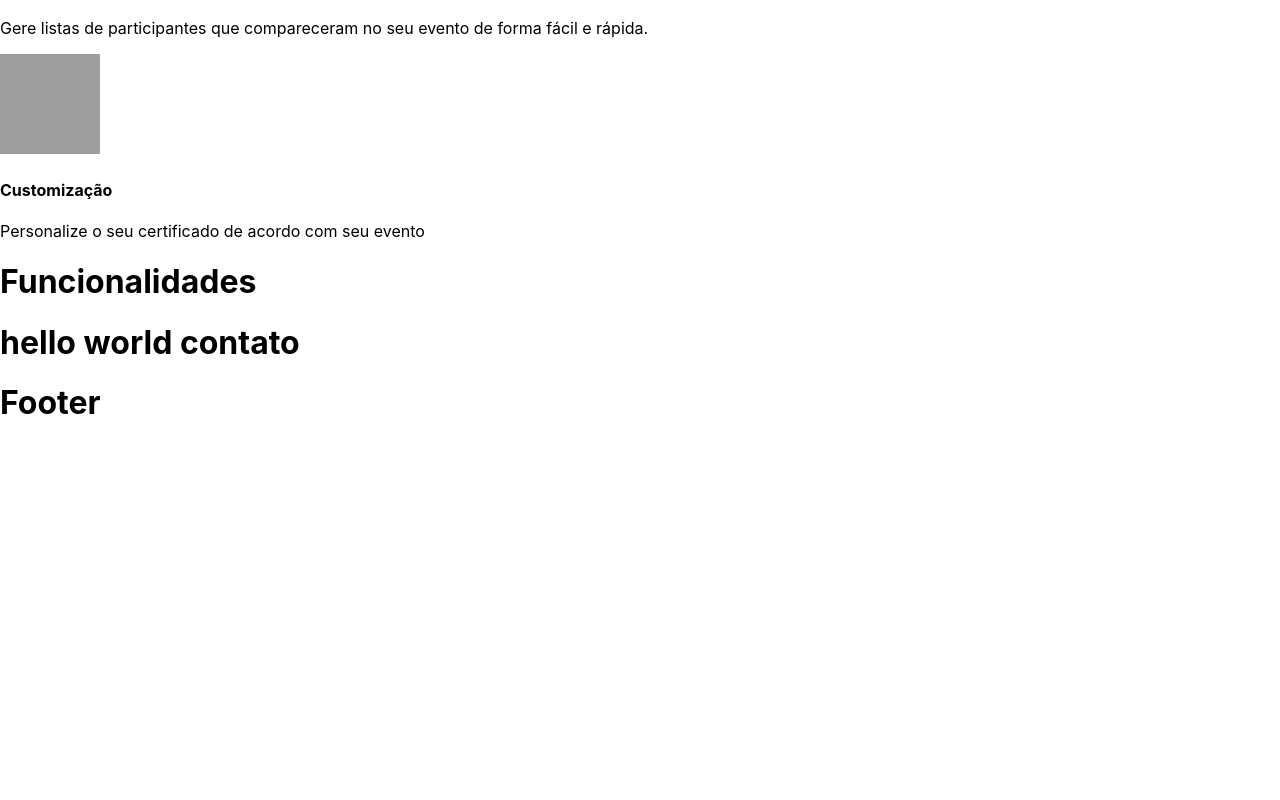
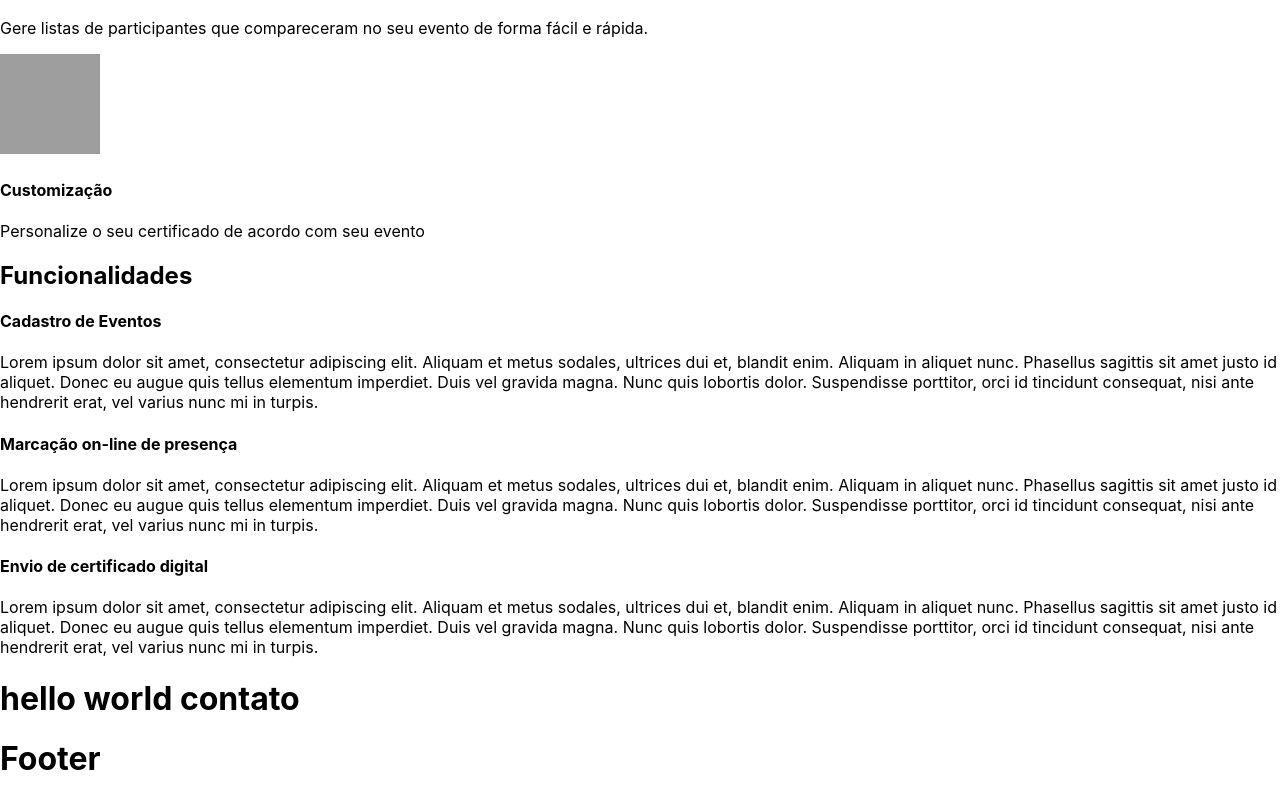
Before and after one commit to Libellumm/site-react, a React (Create React App) app: page / in a window 1280 px wide. Shown: the part 542-1342 px from the top of the page. Before the commit the page ends 986 px from the top, so only its background shows below. Built offline with nearby package versions, Linux system fonts and the light colour scheme; grey boxes are pictures that could not be loaded.

Commit message:
Inserir componente funcionalidades

```diff
--- a/src/pages/Home/Funcionalidades/index.js
+++ b/src/pages/Home/Funcionalidades/index.js
@@ -3,7 +3,42 @@ import React from 'react';
 function Funcionalidades() {
     return (
         <div>
-            <h1>Funcionalidades</h1>
+            <section id="funcionalidades">
+        <div className="content">
+          <h2 className="section-title">Funcionalidades</h2>
+
+          <div className="container">
+            <div className="item">
+              <div className="img" id="cadastro-de-eventos"></div>
+
+              <div className="texto">
+                <h4>Cadastro de Eventos</h4>
+                <p>Lorem ipsum dolor sit amet, consectetur adipiscing elit. Aliquam et metus sodales, ultrices dui et, blandit enim. Aliquam in aliquet nunc. Phasellus sagittis sit amet justo id aliquet. Donec eu augue quis tellus elementum imperdiet. Duis vel gravida magna. Nunc quis lobortis dolor. Suspendisse porttitor, orci id tincidunt consequat, nisi ante hendrerit erat, vel varius nunc mi in turpis.</p>
+              </div>
+            </div>
+
+            <div className="item">
+              <div className="img" id="marcacao-de-presenca"></div>
+
+              <div className="texto">
+                <h4>Marcação on-line de presença</h4>
+
+                <p>Lorem ipsum dolor sit amet, consectetur adipiscing elit. Aliquam et metus sodales, ultrices dui et, blandit enim. Aliquam in aliquet nunc. Phasellus sagittis sit amet justo id aliquet. Donec eu augue quis tellus elementum imperdiet. Duis vel gravida magna. Nunc quis lobortis dolor. Suspendisse porttitor, orci id tincidunt consequat, nisi ante hendrerit erat, vel varius nunc mi in turpis.</p>
+              </div>
+            </div>
+
+            <div className="item">
+              <div className="img" id="envio-de-certificado"></div>
+
+              <div className="texto">
+                <h4>Envio de certificado digital</h4>
+
+                <p>Lorem ipsum dolor sit amet, consectetur adipiscing elit. Aliquam et metus sodales, ultrices dui et, blandit enim. Aliquam in aliquet nunc. Phasellus sagittis sit amet justo id aliquet. Donec eu augue quis tellus elementum imperdiet. Duis vel gravida magna. Nunc quis lobortis dolor. Suspendisse porttitor, orci id tincidunt consequat, nisi ante hendrerit erat, vel varius nunc mi in turpis.</p>
+              </div>
+            </div>
+          </div>
+        </div>
+      </section>
         </div>
     );
 }
```
